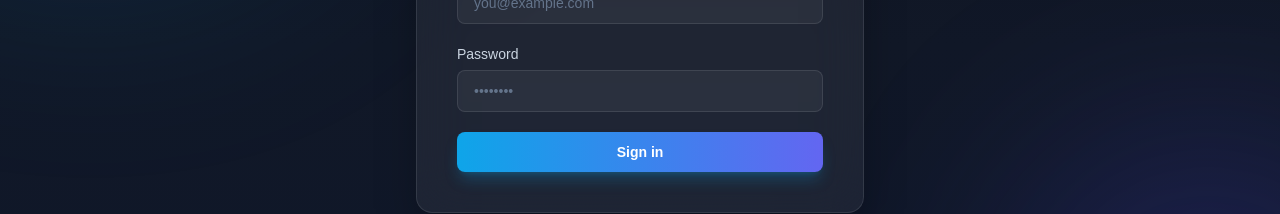
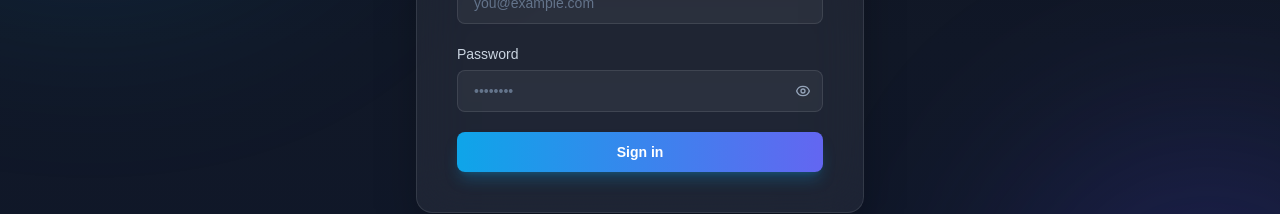
Before and after one commit to ASILA-RANASINGHE/Project-and-Team-Task-Management-Platform-, a Next.js app in the folder frontend/: page /login in a window 1280 px wide. Shown: the part 396-610 px from the top of the page. Built offline with nearby package versions, Linux system fonts and the light colour scheme; no server answers.

Commit message:
feat(login): add password visibility toggle for better UX

```diff
--- a/frontend/app/login/page.tsx
+++ b/frontend/app/login/page.tsx
@@ -29,6 +29,7 @@ export default function LoginPage() {
   const [password, setPassword] = useState('');
   const [error, setError] = useState('');
   const [loading, setLoading] = useState(false);
+  const [showPassword, setShowPassword] = useState(false);
 
   async function handleSubmit(e: FormEvent<HTMLFormElement>) {
     e.preventDefault();
@@ -150,16 +151,35 @@ export default function LoginPage() {
               >
                 Password
               </label>
+              <div className="relative">
                 <input
                   id="login-password"
-                type="password"
+                  type={showPassword ? 'text' : 'password'}
                   required
                   autoComplete="current-password"
                   placeholder="••••••••"
                   value={password}
                   onChange={(e) => setPassword(e.target.value)}
-                className="w-full rounded-lg border border-white/10 bg-white/[0.05] px-4 py-2.5 text-sm text-white placeholder-slate-500 outline-none ring-sky-500/40 transition-all duration-200 focus:border-sky-500/50 focus:bg-white/[0.08] focus:ring-2"
+                  className="w-full rounded-lg border border-white/10 bg-white/[0.05] px-4 py-2.5 pr-10 text-sm text-white placeholder-slate-500 outline-none ring-sky-500/40 transition-all duration-200 focus:border-sky-500/50 focus:bg-white/[0.08] focus:ring-2"
                 />
+                <button
+                  type="button"
+                  aria-label={showPassword ? 'Hide password' : 'Show password'}
+                  onClick={() => setShowPassword((prev) => !prev)}
+                  className="absolute right-3 top-1/2 -translate-y-1/2 text-slate-400 transition-colors hover:text-white"
+                >
+                  {showPassword ? (
+                    <svg xmlns="http://www.w3.org/2000/svg" className="h-4 w-4" fill="none" viewBox="0 0 24 24" stroke="currentColor" strokeWidth={2}>
+                      <path strokeLinecap="round" strokeLinejoin="round" d="M13.875 18.825A10.05 10.05 0 0112 19c-4.478 0-8.268-2.943-9.543-7a9.97 9.97 0 011.563-3.029m5.858.908a3 3 0 114.243 4.243M9.878 9.878l4.242 4.242M9.878 9.878L3 3m6.878 6.878L21 21" />
+                    </svg>
+                  ) : (
+                    <svg xmlns="http://www.w3.org/2000/svg" className="h-4 w-4" fill="none" viewBox="0 0 24 24" stroke="currentColor" strokeWidth={2}>
+                      <path strokeLinecap="round" strokeLinejoin="round" d="M15 12a3 3 0 11-6 0 3 3 0 016 0z" />
+                      <path strokeLinecap="round" strokeLinejoin="round" d="M2.458 12C3.732 7.943 7.523 5 12 5c4.478 0 8.268 2.943 9.542 7-1.274 4.057-5.064 7-9.542 7-4.477 0-8.268-2.943-9.542-7z" />
+                    </svg>
+                  )}
+                </button>
+              </div>
             </div>
 
             {/* Submit */}
```
Lines whose indentation alone changed are shown as unchanged.
